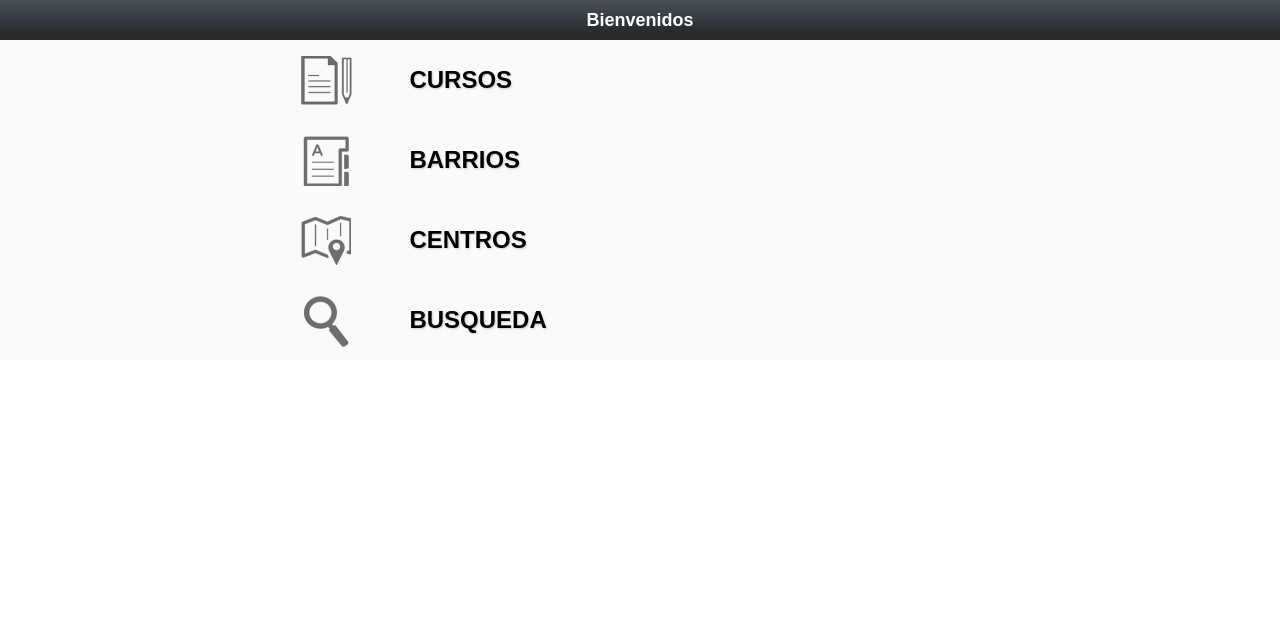
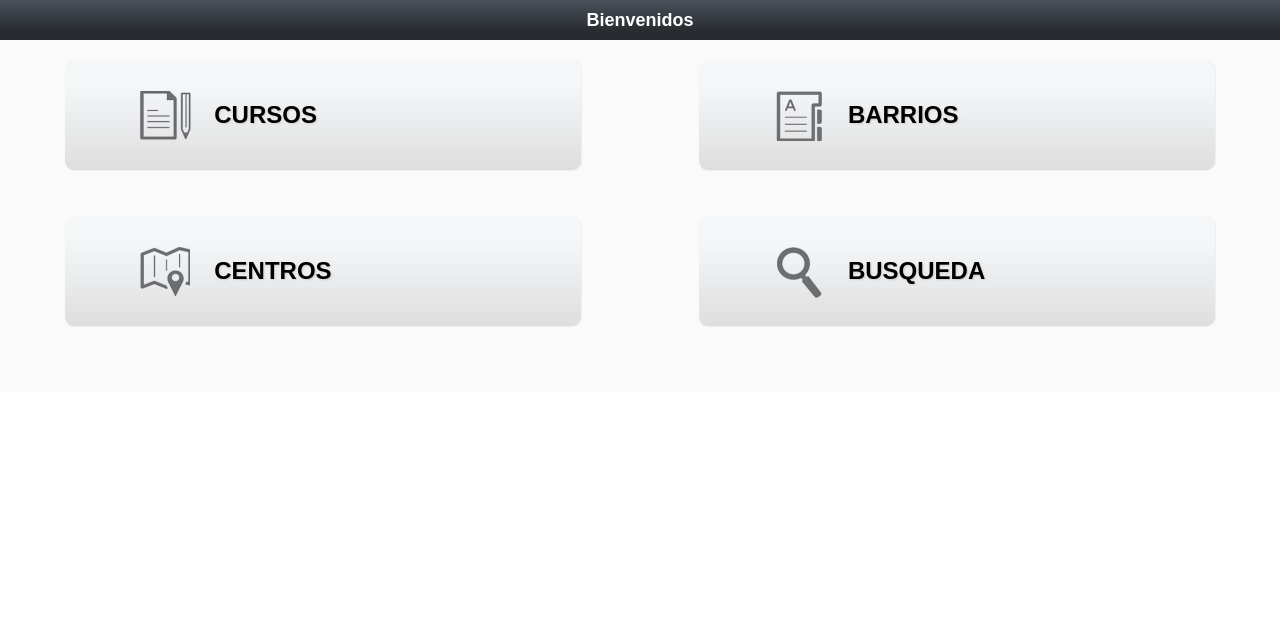
Before and after one commit to nbouhid/ba.apps, a PHP site: page /home.html in a window 1280 px wide. Shown: the part 64-696 px from the top of the page. Run offline with PHP 8.4, Linux system fonts and the light colour scheme.

Commit message:
add look and feel for home desktop

```diff
--- a/source/poc/responsive/home.html
+++ b/source/poc/responsive/home.html
@@ -10,7 +10,7 @@
         <script type="text/javascript" src="scripts/jquery.js"></script>
         <script type="text/javascript">
            $(document).ready( function (){
-                //alert($(window).width()); /* Sacamos el ancho de la ventana, no del documento $(document) */
+                alert($(window).width()); /* Sacamos el ancho de la ventana, no del documento $(document) */
             });
         </script>
 
--- a/source/poc/responsive/styles/response.css
+++ b/source/poc/responsive/styles/response.css
@@ -527,6 +527,67 @@ body.page-barrios header div.container-back span {
     margin-left: 10%;
 }
 
+@media (min-width: 640px) {
+
+    #content .container nav ul.menu {
+        padding: 0 10%;
+        overflow: hidden;
+    }
+
+    #content .container nav ul.menu li a span {
+        margin-left: 5%;
+    }
+
+    #content .container nav ul.menu {
+        padding: 20px 5%;
+    }
+
+    #content .container nav ul.menu li {
+        float: left;
+        width: 45%;
+        margin-bottom: 45px;
+        height: auto;
+    }
+
+    #content .container nav ul.menu li.barrios,
+    #content .container nav ul.menu li.busqueda {
+        float: right;
+    }
+
+    #content .container nav ul.menu li a {
+        border-left: 1px solid #edeeef;
+        border-right: 1px solid #edeeef;
+        border-bottom: 1px solid #edeeef;
+        border-left: 1px solid #f8f9f9;
+        padding: 20px 0 20px 10%;
+        -webkit-border-radius: 10px;
+        -m-oz-border-radius: 10px;
+        border-radius: 10px;
+        background: rgb(244,246,248); /* Old browsers */
+        background: -moz-linear-gradient(top,  rgba(244,246,248,1) 24%, rgba(222,222,222,1) 100%); /* FF3.6+ */
+        background: -webkit-gradient(linear, left top, left bottom, color-stop(24%,rgba(244,246,248,1)), color-stop(100%,rgba(222,222,222,1))); /* Chrome,Safari4+ */
+        background: -webkit-linear-gradient(top,  rgba(244,246,248,1) 24%,rgba(222,222,222,1) 100%); /* Chrome10+,Safari5.1+ */
+        background: -o-linear-gradient(top,  rgba(244,246,248,1) 24%,rgba(222,222,222,1) 100%); /* Opera 11.10+ */
+        background: -ms-linear-gradient(top,  rgba(244,246,248,1) 24%,rgba(222,222,222,1) 100%); /* IE10+ */
+        background: linear-gradient(to bottom,  rgba(244,246,248,1) 24%,rgba(222,222,222,1) 100%); /* W3C */
+        filter: progid:DXImageTransform.Microsoft.gradient( startColorstr='#f4f6f8', endColorstr='#dedede',GradientType=0 ); /* IE6-9 */
+    }
+
+    #content .container nav ul.menu li a:hover,
+    #content .container nav ul.menu li a:active {
+    background: rgb(222,222,222); /* Old browsers */
+    background: -moz-linear-gradient(top,  rgba(222,222,222,1) 24%, rgba(244,246,248,1) 100%); /* FF3.6+ */
+    background: -webkit-gradient(linear, left top, left bottom, color-stop(24%,rgba(222,222,222,1)), color-stop(100%,rgba(244,246,248,1))); /* Chrome,Safari4+ */
+    background: -webkit-linear-gradient(top,  rgba(222,222,222,1) 24%,rgba(244,246,248,1) 100%); /* Chrome10+,Safari5.1+ */
+    background: -o-linear-gradient(top,  rgba(222,222,222,1) 24%,rgba(244,246,248,1) 100%); /* Opera 11.10+ */
+    background: -ms-linear-gradient(top,  rgba(222,222,222,1) 24%,rgba(244,246,248,1) 100%); /* IE10+ */
+    background: linear-gradient(to bottom,  rgba(222,222,222,1) 24%,rgba(244,246,248,1) 100%); /* W3C */
+    filter: progid:DXImageTransform.Microsoft.gradient( startColorstr='#dedede', endColorstr='#f4f6f8',GradientType=0 ); /* IE6-9 */
+
+    }
+
+
+}
 
 @media (max-width: 320px) {
     body.page-barrios header {
```
